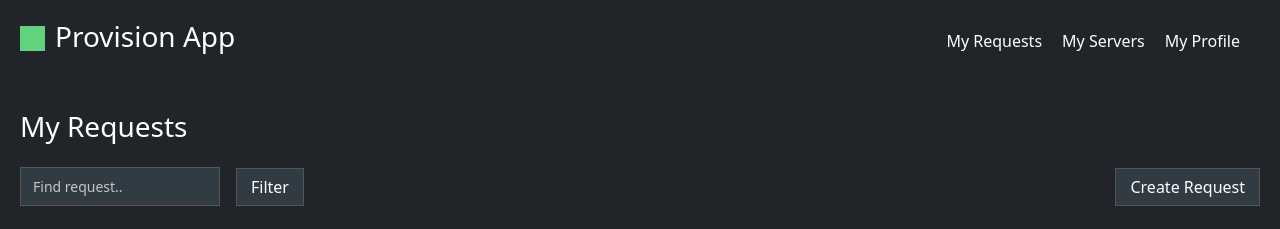
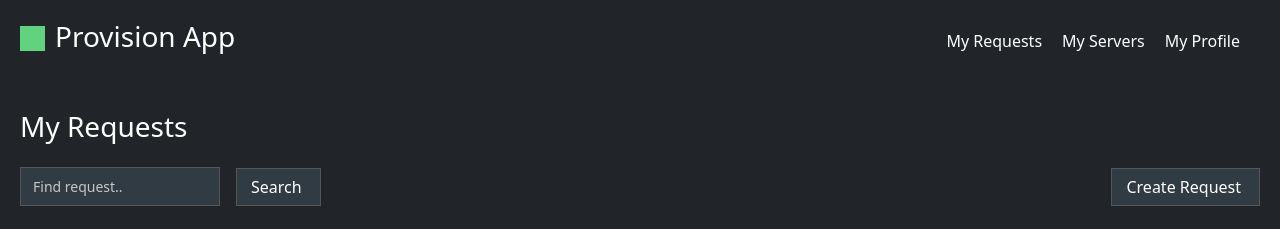
Before and after one commit to Moh4medNajjar/prov_app, an Angular app: page /my-requests in a window 1280 px wide. Shown: the top 229 px of the page. Built offline with nearby package versions, Linux system fonts and the light colour scheme; some icons are missing.

Commit message:
fixed some design

```diff
--- a/src/app/my-requests/my-requests.component.html
+++ b/src/app/my-requests/my-requests.component.html
@@ -18,13 +18,13 @@
     <div class="top-table">
       <input type="search" placeholder="Find request.." class="me-3">
       <div class="button">
-        Filter
-        <i class="fa fa-filter"></i>
+        Search
+        <i class="fa-solid fa-magnifying-glass ms-1"></i>
       </div>
     </div>
     <div class="button">
       Create Request
-      <i class="fa fa-plus"></i>
+      <i class="fa fa-plus ms-1"></i>
     </div>
   </div>
 
--- a/src/app/my-requests/my-requests.component.scss
+++ b/src/app/my-requests/my-requests.component.scss
@@ -111,6 +111,7 @@ th, td {
   background-color: #313B44;
   padding: 6px 14px;
   border: 1px solid #555;
+  cursor: pointer
 
 }
 input[type="search"] {
```
